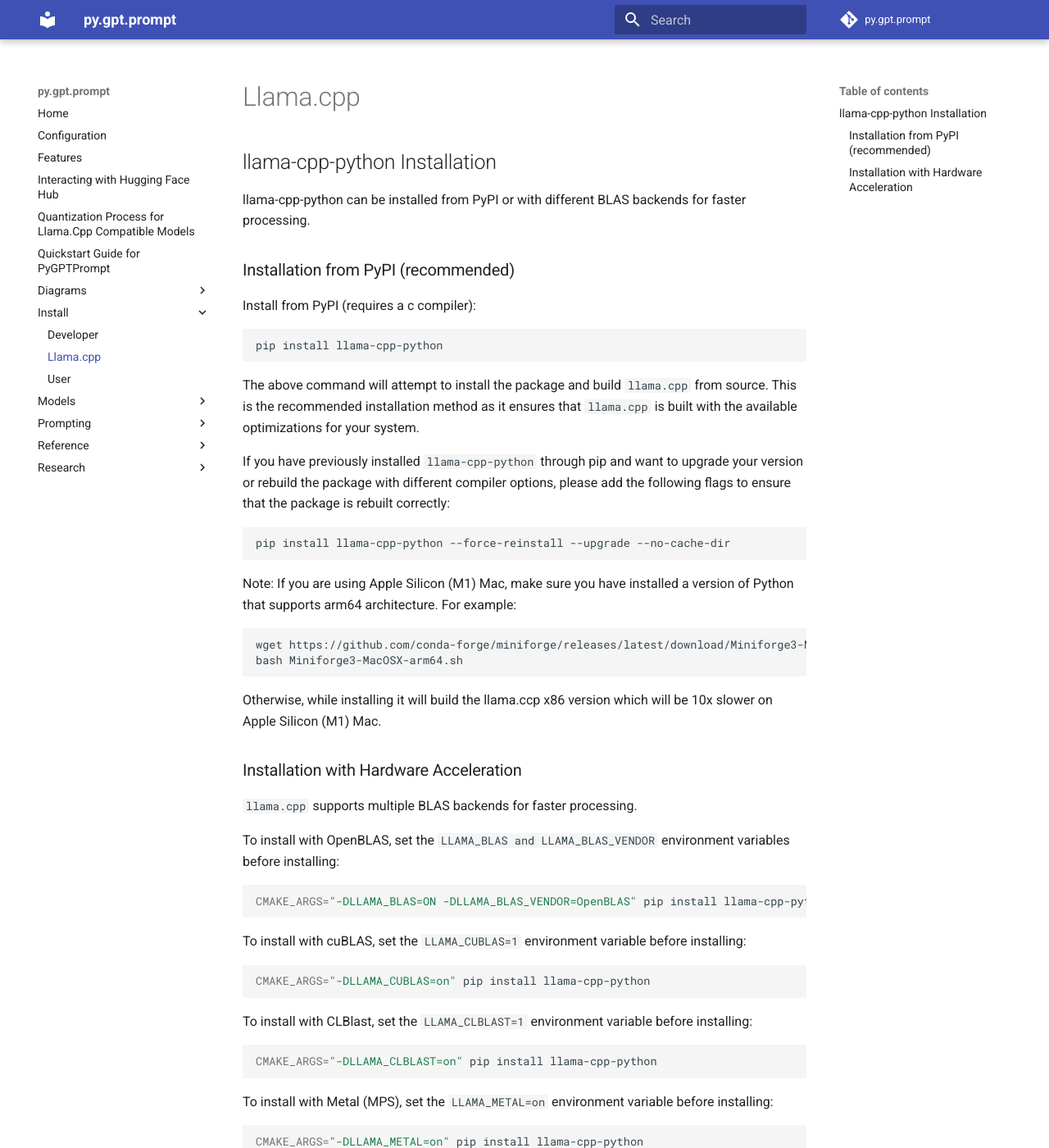
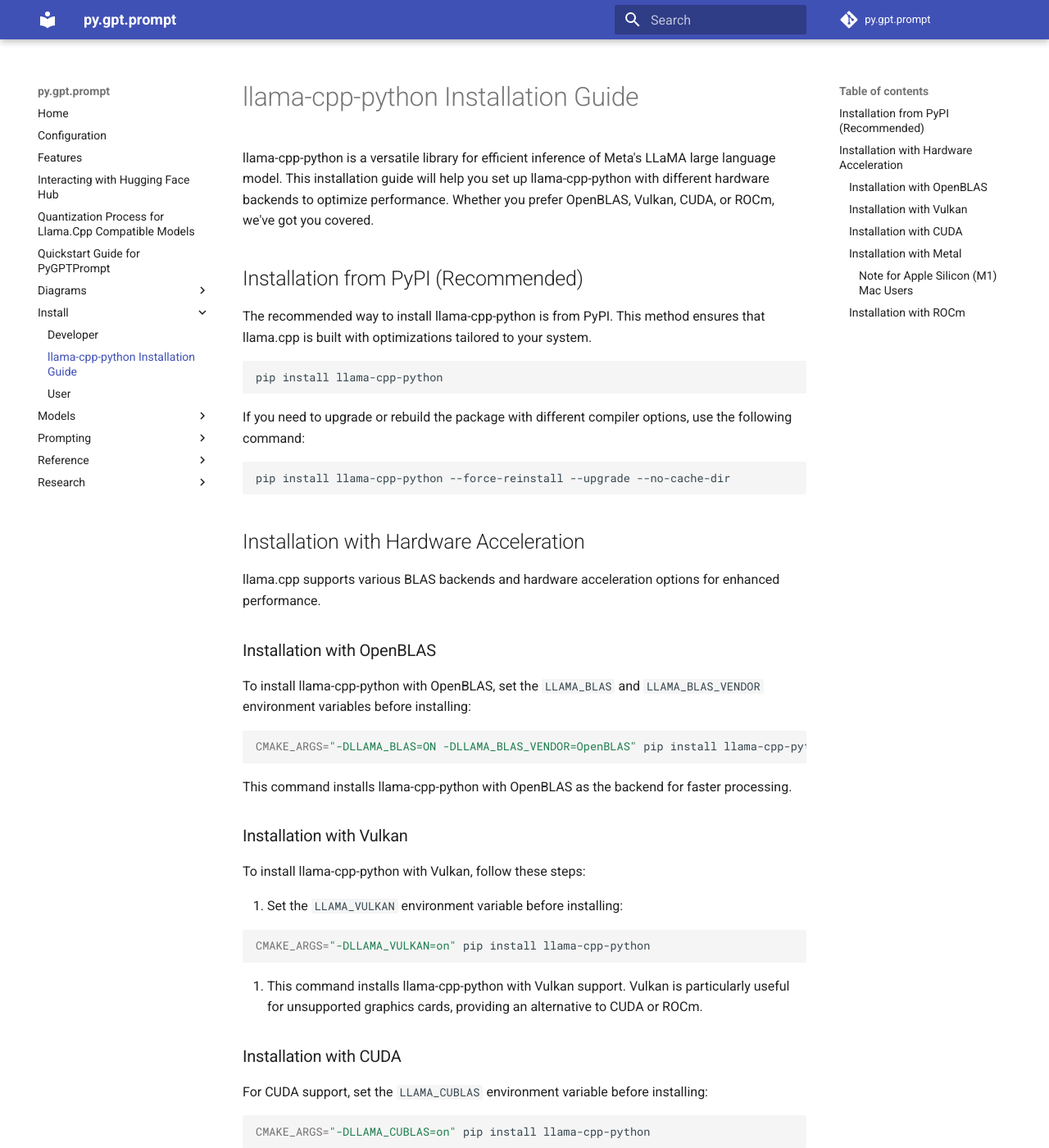
Before and after one commit to teleprint-me/py.gpt.prompt, an MkDocs documentation site: the page built from docs/install/llama.cpp.md, in a window 1280 px wide and 1400 px high. Shown: the whole window at 82% size. Built offline with MkDocs 1.6.1 and Material for MkDocs 9.7.7, drawn with Linux system fonts in a browser that asks for light colours; comment, search, counter and statistics services are not loaded; some of the changed text lies outside the part shown.

Commit message:
docs: Updated llama-cpp-python Installation Guide
- Added instructions for CUDA and ROCm installation.
- Revised and expanded installation guide for clarity.
- Included comprehensive guidance for various hardware backends.

Co-authored-by: ChatGPT <chatgpt@openai.com>

````diff
--- a/docs/install/llama.cpp.md
+++ b/docs/install/llama.cpp.md
@@ -1,63 +1,58 @@
-## llama-cpp-python Installation
+# llama-cpp-python Installation Guide
 
-llama-cpp-python can be installed from PyPI or with different BLAS backends for
-faster processing.
+llama-cpp-python is a versatile library for efficient inference of Meta's LLaMA large language model. This installation guide will help you set up llama-cpp-python with different hardware backends to optimize performance. Whether you prefer OpenBLAS, Vulkan, CUDA, or ROCm, we've got you covered.
 
-### Installation from PyPI (recommended)
+## Installation from PyPI (Recommended)
 
-Install from PyPI (requires a c compiler):
+The recommended way to install llama-cpp-python is from PyPI. This method ensures that llama.cpp is built with optimizations tailored to your system.
 
 ```bash
 pip install llama-cpp-python
 ```
 
-The above command will attempt to install the package and build `llama.cpp` from
-source. This is the recommended installation method as it ensures that
-`llama.cpp` is built with the available optimizations for your system.
-
-If you have previously installed `llama-cpp-python` through pip and want to
-upgrade your version or rebuild the package with different compiler options,
-please add the following flags to ensure that the package is rebuilt correctly:
+If you need to upgrade or rebuild the package with different compiler options, use the following command:
 
 ```bash
 pip install llama-cpp-python --force-reinstall --upgrade --no-cache-dir
 ```
 
-Note: If you are using Apple Silicon (M1) Mac, make sure you have installed a
-version of Python that supports arm64 architecture. For example:
+## Installation with Hardware Acceleration
 
-```
-wget https://github.com/conda-forge/miniforge/releases/latest/download/Miniforge3-MacOSX-arm64.sh
-bash Miniforge3-MacOSX-arm64.sh
-```
+llama.cpp supports various BLAS backends and hardware acceleration options for enhanced performance.
 
-Otherwise, while installing it will build the llama.ccp x86 version which will
-be 10x slower on Apple Silicon (M1) Mac.
+### Installation with OpenBLAS
 
-### Installation with Hardware Acceleration
-
-`llama.cpp` supports multiple BLAS backends for faster processing.
-
-To install with OpenBLAS, set the `LLAMA_BLAS and LLAMA_BLAS_VENDOR` environment
-variables before installing:
+To install llama-cpp-python with OpenBLAS, set the `LLAMA_BLAS` and `LLAMA_BLAS_VENDOR` environment variables before installing:
 
 ```bash
 CMAKE_ARGS="-DLLAMA_BLAS=ON -DLLAMA_BLAS_VENDOR=OpenBLAS" pip install llama-cpp-python
 ```
 
-To install with cuBLAS, set the `LLAMA_CUBLAS=1` environment variable before
-installing:
+This command installs llama-cpp-python with OpenBLAS as the backend for faster processing.
+
+### Installation with Vulkan
+
+To install llama-cpp-python with Vulkan, follow these steps:
+
+1. Set the `LLAMA_VULKAN` environment variable before installing:
+
+   ```bash
+   CMAKE_ARGS="-DLLAMA_VULKAN=on" pip install llama-cpp-python
+   ```
+
+2. This command installs llama-cpp-python with Vulkan support. Vulkan is particularly useful for unsupported graphics cards, providing an alternative to CUDA or ROCm.
+
+### Installation with CUDA
+
+For CUDA support, set the `LLAMA_CUBLAS` environment variable before installing:
 
 ```bash
 CMAKE_ARGS="-DLLAMA_CUBLAS=on" pip install llama-cpp-python
 ```
 
-To install with CLBlast, set the `LLAMA_CLBLAST=1` environment variable before
-installing:
+This command installs llama-cpp-python with CUDA acceleration.
 
-```bash
-CMAKE_ARGS="-DLLAMA_CLBLAST=on" pip install llama-cpp-python
-```
+### Installation with Metal
 
 To install with Metal (MPS), set the `LLAMA_METAL=on` environment variable
 before installing:
@@ -66,75 +61,27 @@ before installing:
 CMAKE_ARGS="-DLLAMA_METAL=on" pip install llama-cpp-python
 ```
 
-To install with hipBLAS / ROCm support for AMD cards, set the `LLAMA_HIPBLAS=on`
-environment variable before installing:
+#### Note for Apple Silicon (M1) Mac Users
+
+If you are using an Apple Silicon (M1) Mac, ensure you have a Python version that supports arm64 architecture. Follow these steps:
+
+```bash
+wget https://github.com/conda-forge/miniforge/releases/latest/download/Miniforge3-MacOSX-arm64.sh
+bash Miniforge3-MacOSX-arm64.sh
+```
+
+### Installation with ROCm
+
+To install llama-cpp-python with ROCm support for AMD cards, set the `LLAMA_HIPBLAS` environment variable before installing:
 
 ```bash
 CMAKE_ARGS="-DLLAMA_HIPBLAS=on" pip install llama-cpp-python
 ```
 
+You can also specify additional environment variables for ROCm configuration:
+
 ```bash
-CMAKE_ARGS="-DLLAMA_HIPBLAS=on" FORCE_CMAKE=1 pip install llama-cpp-python
+LLAMA_HIPBLAS=on HIP_VISIBLE_DEVICES=0 HSA_OVERRIDE_GFX_VERSION=10.3.0 LLAMA_CUDA_DMMV_X=64 LLAMA_CUDA_MMV_Y=2 pip install llama-cpp-python --force-reinstall --upgrade --no-cache-dir
 ```
 
-To install with hipBLAS / ROCm support for AMD cards, set the `LLAMA_HIPBLAS=on`
-environment variable before installing:
-
-**Building llama.cpp for AMD GPU**
-
-1. Clone the llama.cpp repository:
-
-   ```sh
-   git clone <llama.cpp_repository_url>
-   ```
-
-2. Navigate to the llama.cpp directory:
-
-   ```sh
-   cd llama.cpp
-   ```
-
-3. Clean the previous build (optional but recommended):
-
-   ```sh
-   make clean
-   ```
-
-4. Set the required environment variables (adjust values if necessary):
-
-   ```sh
-   export HIP_VISIBLE_DEVICES=0  # If you have more than one GPU
-   export HSA_OVERRIDE_GFX_VERSION=10.3.0  # If your GPU is not officially supported
-   ```
-
-5. Configure the build using CMake:
-
-   ```sh
-   CC=/opt/rocm/llvm/bin/clang CXX=/opt/rocm/llvm/bin/clang++ cmake .. -DLLAMA_HIPBLAS=ON -DLLAMA_CUDA_DMMV_X=64 -DLLAMA_CUDA_MMV_Y=2
-   ```
-
-6. Build llama.cpp:
-   ```sh
-   cmake --build .
-   ```
-
-**Building llama-cpp-python for AMD GPU**
-
-1. Make sure you have the llama.cpp repository cloned and built as mentioned
-   above.
-
-2. Create a virtual environment (optional but recommended):
-
-   ```sh
-   python -m venv .venv
-   source .venv/bin/activate
-   ```
-
-3. Install llama-cpp-python with the required environment variables (adjust
-   values if necessary):
-   ```sh
-   LLAMA_HIPBLAS=on HIP_VISIBLE_DEVICES=0 HSA_OVERRIDE_GFX_VERSION=10.3.0 LLAMA_CUDA_DMMV_X=64 LLAMA_CUDA_MMV_Y=2 pip install llama-cpp-python --force-reinstall --upgrade --no-cache-dir
-   ```
-
-These simplified instructions should help both users and repository maintainers
-easily set up llama.cpp and llama-cpp-python for AMD GPUs.
+These instructions cover installation with OpenBLAS, Vulkan, CUDA, and ROCm to cater to various hardware configurations.
````
